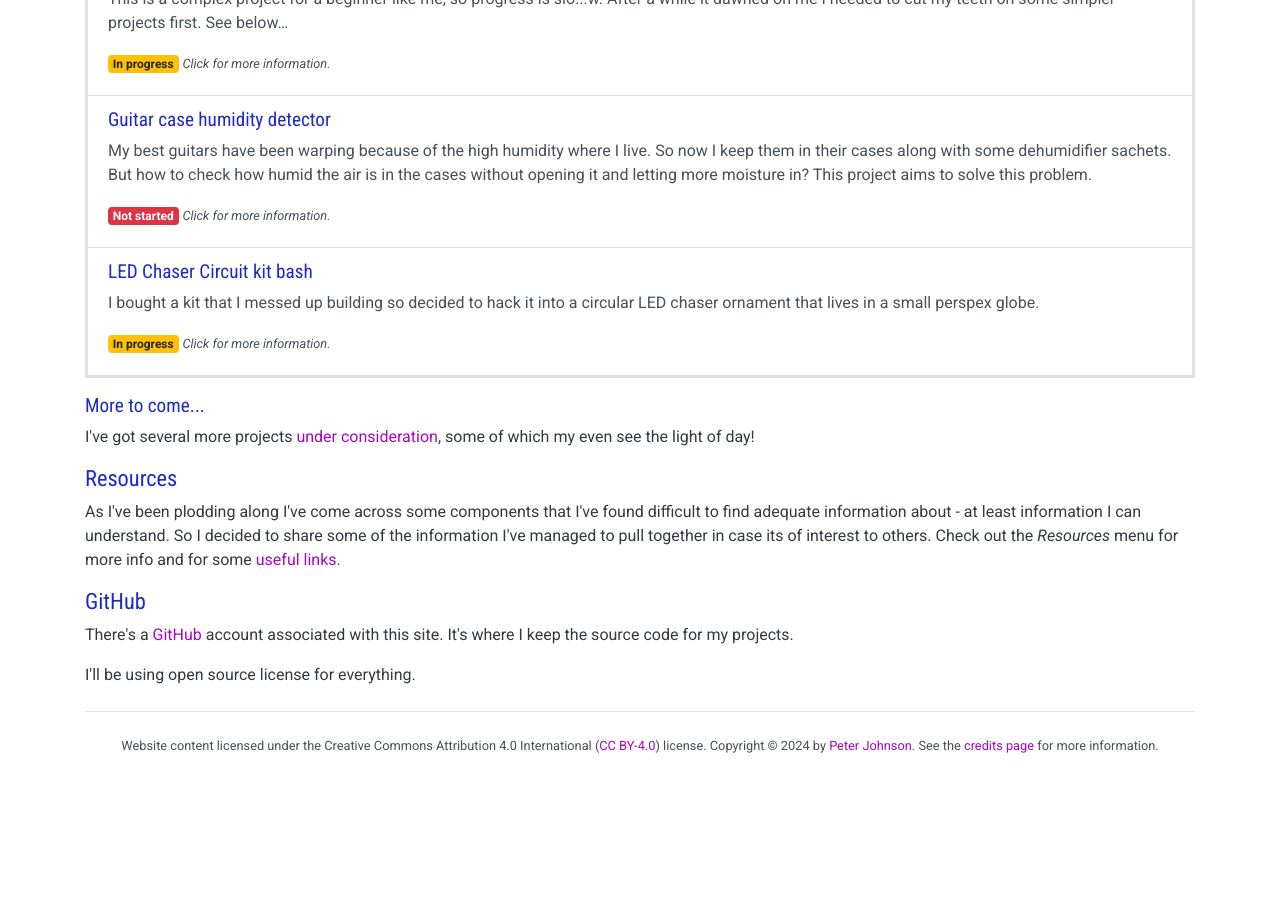
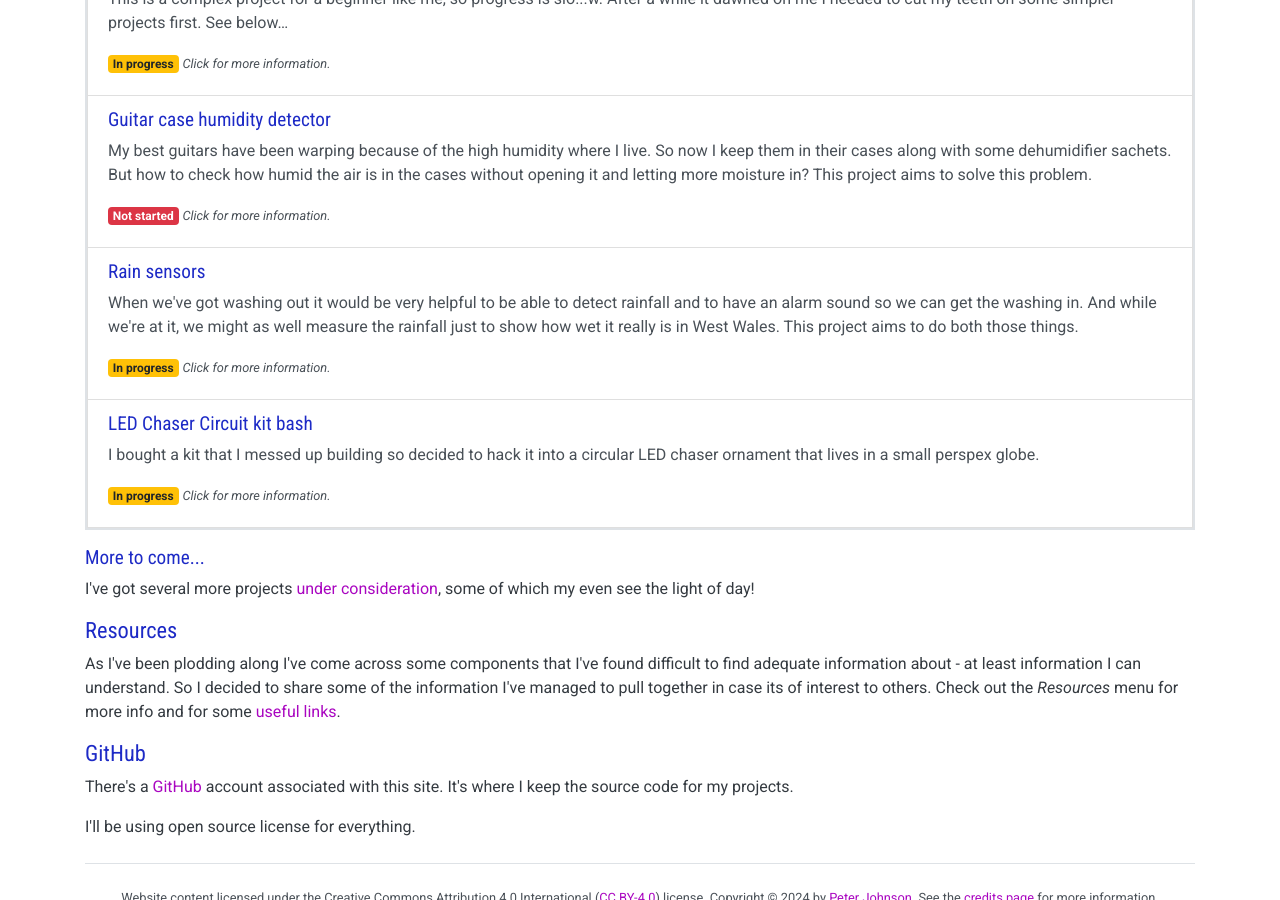
Before and after one commit to cahamo/cahamo.github.io, a Jekyll site: the page built from index.html, in a window 1280 px wide and 900 px high, scrolled down 1148 px. Built offline with Jekyll 4.4.1, drawn with Linux system fonts in a browser that asks for light colours; comment, search, counter and statistics services are not loaded; before the commit the page ends 1919 px from its top, so only the background shows below that.

Commit message:
Add menu entries and overview of rain sensor project
The main Project menu has a new entry for the rain sensors project
The main landing page has a brief overview of and link to the project

```diff
--- a/_includes/header.html
+++ b/_includes/header.html
@@ -20,6 +20,7 @@
             <a class="dropdown-item" href="/projects/gate-alarm">Gate Alarm</a>
             <a class="dropdown-item" href="/projects/tongue-drum">Electro-Tongue Drum</a>
             <a class="dropdown-item" href="/projects/guitar-case-sensor">Guitar Case Humidity Sensor</a>
+            <a class="dropdown-item" href="/projects/rain-sensors/">Rain Sensors</a>
             <div class="dropdown-divider"></div>
             <a class="dropdown-item disabled" href="#">Kits</a>
             <a class="dropdown-item" href="/projects/kits/circular-led-chaser">Circular LED Chaser [Kit Bash]</a>
--- a/index.html
+++ b/index.html
@@ -59,6 +59,12 @@ title: "Cahamo's Electronic Adventures Home Page"
         <p class="mb-2"><span class="badge badge-danger">Not&nbsp;started</span> <small><em>Click for more information.</em></small></p>
     </a>
 
+    <a href="/projects/rain-sensors/" class="list-group-item list-group-item-action flex-column align-items-start">
+        <h3>Rain sensors</h3>
+        <p>When we've got washing out it would be very helpful to be able to detect rainfall and to have an alarm sound so we can get the washing in. And while we're at it, we might as well measure the rainfall just to show how wet it really is in West Wales. This project aims to do both those things.</p>
+        <p class="mb-2"><span class="badge badge-warning">In&nbsp;progress</span> <small><em>Click for more information.</em></small></p>
+    </a>
+
     <a href="/projects/kits/circular-led-chaser/" class="list-group-item list-group-item-action flex-column align-items-start">
         <h3>LED Chaser Circuit kit bash</h3>
         <p>I bought a kit that I messed up building so decided to hack it into a circular LED chaser ornament that lives in a small perspex globe.</p>
```
